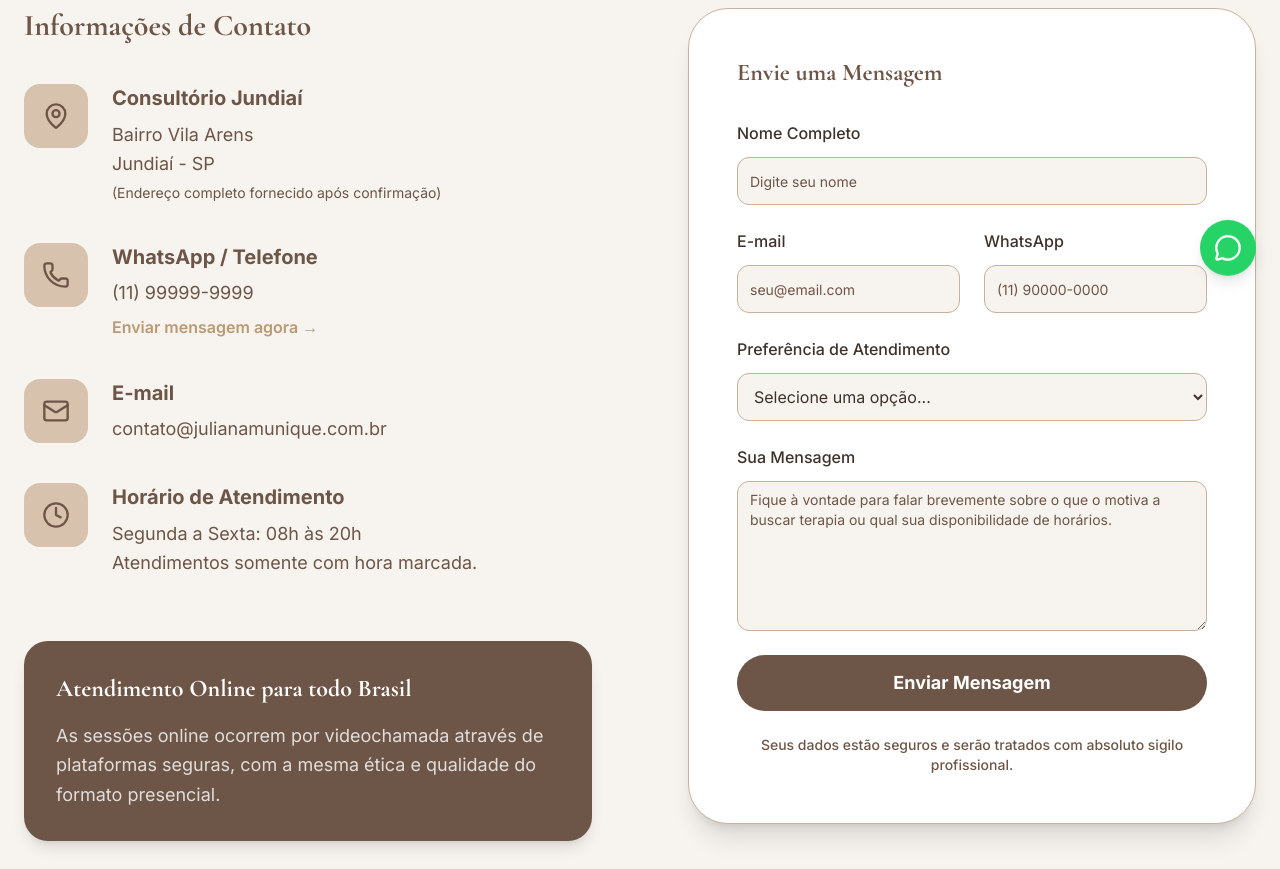
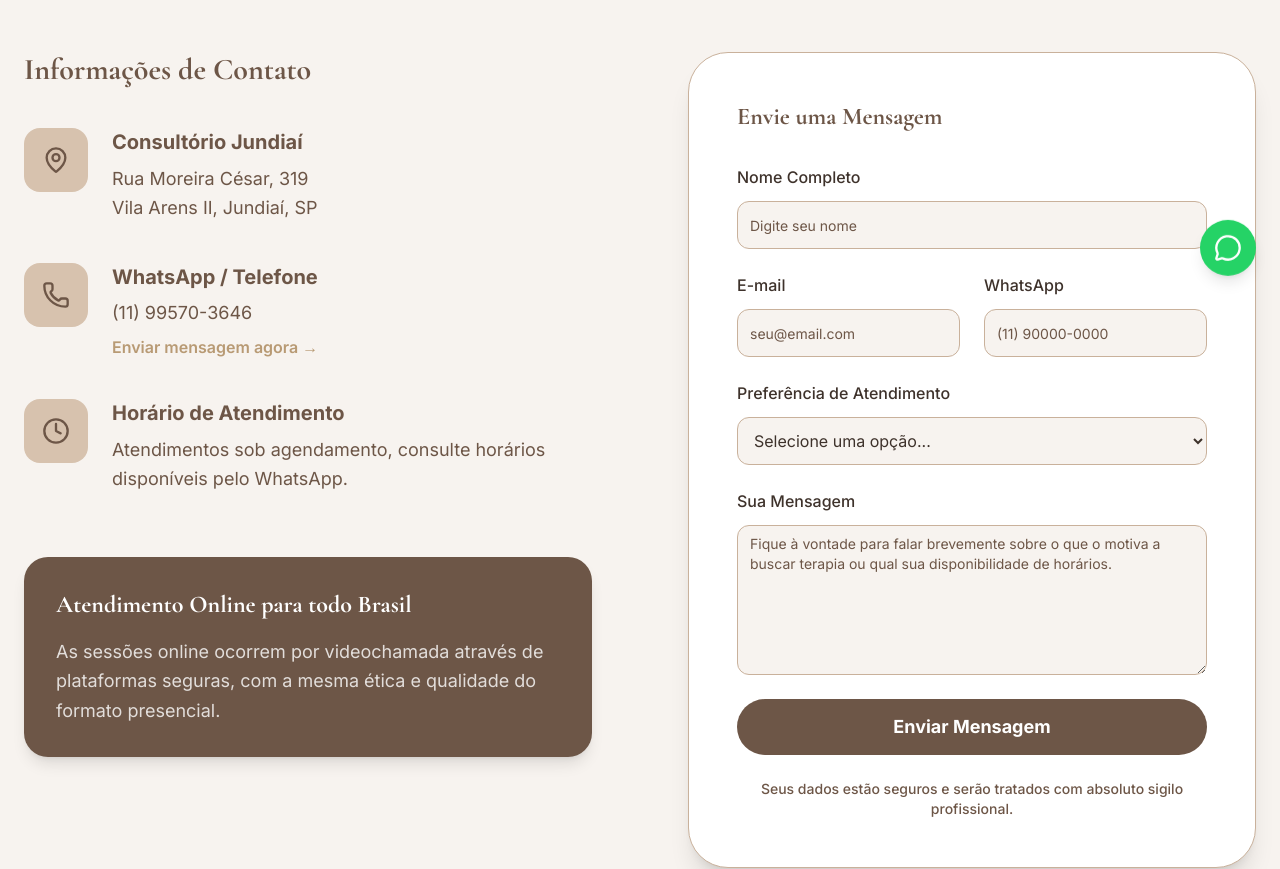
Before and after one commit to fernandogabos/site-psic-loga-juliana-munique-821vhrkc0, a React (Vite) app: page /contato in a window 1280 px wide. Shown: the part 500-1369 px from the top of the page. Built offline with nearby package versions, Linux system fonts and the light colour scheme.

Commit message:
feat: Add contact info and navigation link

```diff
--- a/src/components/Header.tsx
+++ b/src/components/Header.tsx
@@ -11,6 +11,7 @@ const links = [
   { name: 'Adultos', path: '/adultos' },
   { name: 'Como Funciona', path: '/como-funciona' },
   { name: 'Blog', path: '/blog' },
+  { name: 'Contato', path: '/contato' },
 ]
 
 export function Header() {
--- a/src/pages/Contato.tsx
+++ b/src/pages/Contato.tsx
@@ -5,7 +5,7 @@ import { Button } from '@/components/ui/button'
 import { Input } from '@/components/ui/input'
 import { Textarea } from '@/components/ui/textarea'
 import { Label } from '@/components/ui/label'
-import { MapPin, Phone, Mail, Clock } from 'lucide-react'
+import { MapPin, Phone, Clock } from 'lucide-react'
 import { toast } from 'sonner'
 
 export default function Contato() {
@@ -33,9 +33,12 @@ export default function Contato() {
       <div className="bg-muted pt-8 pb-16">
         <Breadcrumbs />
         <div className="container mx-auto px-4 md:px-6 mt-8 max-w-4xl text-center">
-          <h1 className="text-4xl md:text-5xl lg:text-6xl font-serif font-bold text-primary mb-6">
+          <h1 className="text-4xl md:text-5xl lg:text-6xl font-serif font-bold text-primary mb-4">
             Agende uma Conversa
           </h1>
+          <p className="text-lg font-medium text-primary mb-6">
+            Psicóloga Juliana Munique | CRP: 06/106345
+          </p>
           <p className="text-lg md:text-xl text-muted-foreground max-w-2xl mx-auto">
             Dê o primeiro passo. Preencha o formulário abaixo ou envie uma mensagem diretamente pelo
             WhatsApp para agendarmos nossa primeira entrevista.
@@ -59,13 +62,9 @@ export default function Contato() {
                 <div>
                   <h3 className="font-bold text-xl text-primary mb-2">Consultório Jundiaí</h3>
                   <p className="text-muted-foreground leading-relaxed text-lg">
-                    Bairro Vila Arens
+                    Rua Moreira César, 319
                     <br />
-                    Jundiaí - SP
-                    <br />
-                    <span className="text-sm text-muted-foreground mt-1 block">
-                      (Endereço completo fornecido após confirmação)
-                    </span>
+                    Vila Arens II, Jundiaí, SP
                   </p>
                 </div>
               </div>
@@ -76,9 +75,9 @@ export default function Contato() {
                 </div>
                 <div>
                   <h3 className="font-bold text-xl text-primary mb-2">WhatsApp / Telefone</h3>
-                  <p className="text-muted-foreground text-lg mb-2">(11) 99999-9999</p>
+                  <p className="text-muted-foreground text-lg mb-2">(11) 99570-3646</p>
                   <a
-                    href="https://wa.me/5511999999999"
+                    href="https://wa.me/message/KCOHOGJC7PANP1"
                     target="_blank"
                     rel="noopener noreferrer"
                     className="text-accent font-semibold hover:text-primary transition-colors inline-block"
@@ -90,24 +89,12 @@ export default function Contato() {
 
               <div className="flex gap-6 items-start">
                 <div className="bg-secondary p-4 rounded-2xl h-16 w-16 flex items-center justify-center shrink-0">
-                  <Mail className="h-7 w-7 text-primary" />
-                </div>
-                <div>
-                  <h3 className="font-bold text-xl text-primary mb-2">E-mail</h3>
-                  <p className="text-muted-foreground text-lg">contato@julianamunique.com.br</p>
-                </div>
-              </div>
-
-              <div className="flex gap-6 items-start">
-                <div className="bg-secondary p-4 rounded-2xl h-16 w-16 flex items-center justify-center shrink-0">
                   <Clock className="h-7 w-7 text-primary" />
                 </div>
                 <div>
                   <h3 className="font-bold text-xl text-primary mb-2">Horário de Atendimento</h3>
                   <p className="text-muted-foreground leading-relaxed text-lg">
-                    Segunda a Sexta: 08h às 20h
-                    <br />
-                    Atendimentos somente com hora marcada.
+                    Atendimentos sob agendamento, consulte horários disponíveis pelo WhatsApp.
                   </p>
                 </div>
               </div>
```
Also changed, not shown: .skip.config.json.
